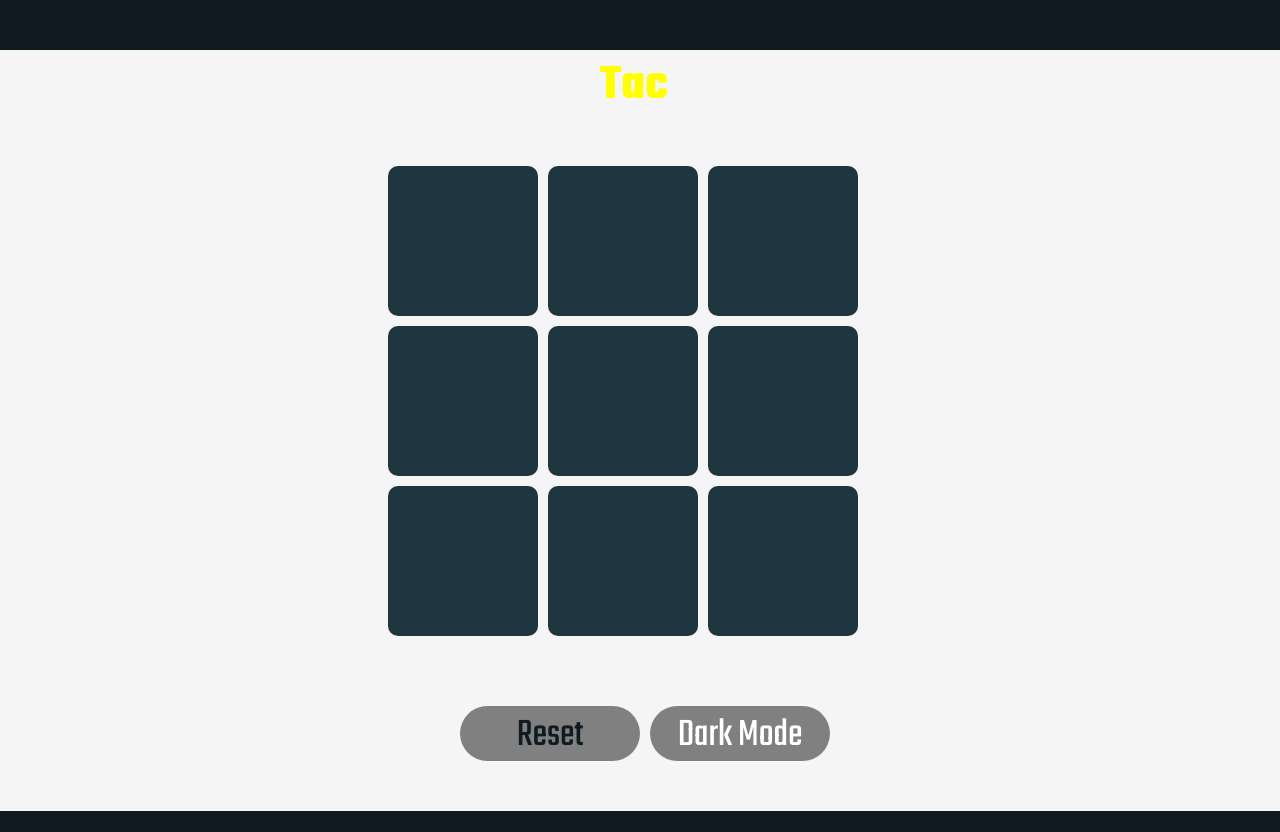
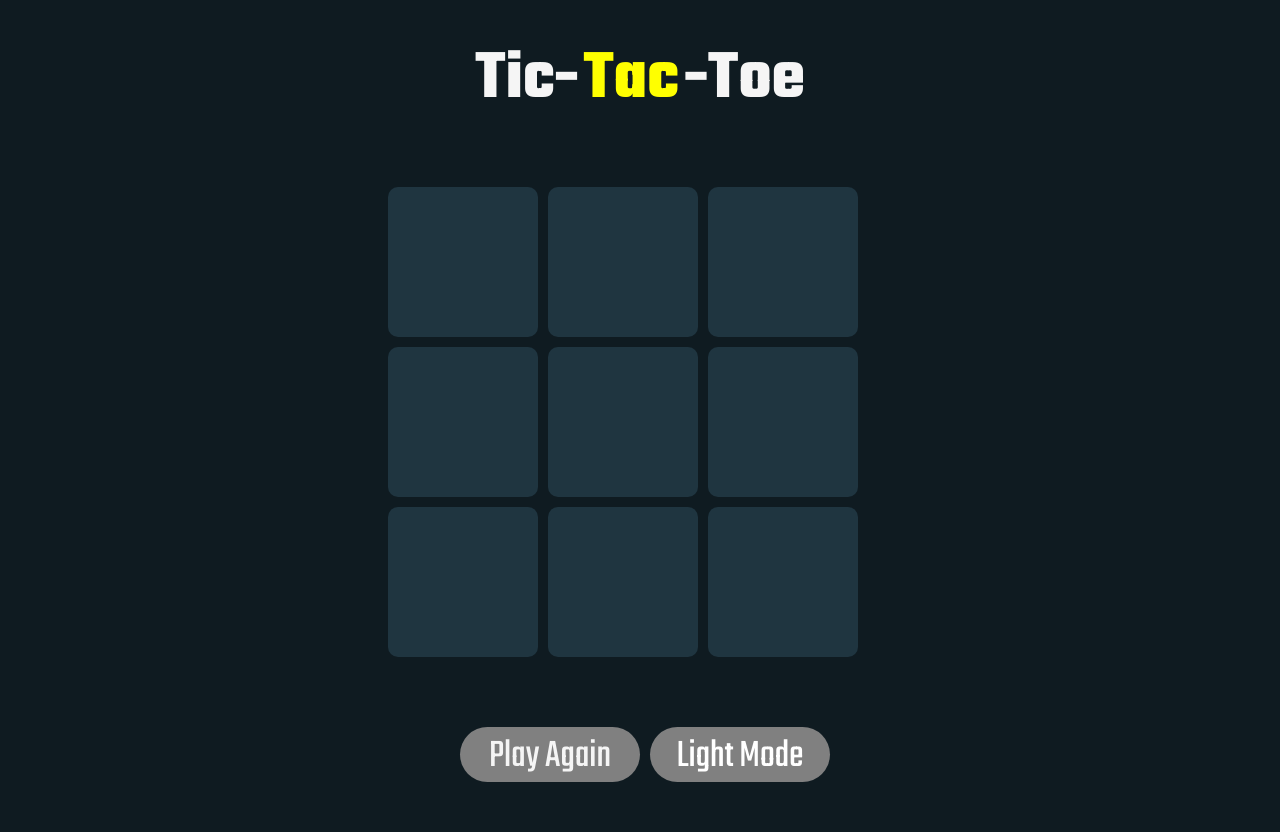
Before and after one commit to aawhan0/tic-tac-toe-game, a React (Create React App) app: page / in a window 1280 px wide. Before the commit the page ends 811 px from the top, so only its background shows below. Built offline with nearby package versions, Linux system fonts and the light colour scheme.

Commit message:
more animations bullshit

```diff
--- a/src/Components/TicTacToe/TicTacToe.css
+++ b/src/Components/TicTacToe/TicTacToe.css
@@ -28,9 +28,9 @@ body {
     font-family: 'Open Sans', 'Poppins', 'Teko', sans-serif;
 }
 .title{
-    margin-top: 50px;
+    margin-top: 30px;
     color: whitesmoke;
-    font-size: 50px;
+    font-size: 70px;
     display: flex;
     justify-content: center;
     align-items: center;
@@ -54,7 +54,7 @@ body {
     border-radius: 50px;
     background-color: grey;
     font-size: 40px;
-    color: #0f1b21;
+    color: whitesmoke;
     margin-top: 50px;
     margin-bottom: 50px;
 
@@ -81,7 +81,9 @@ body {
     height: 500px;
     width: 524px;
     display: flex;
-    margin: auto;
+    margin: auto
+
+
 }
 
 .boxes img{
@@ -99,7 +101,7 @@ body {
 }
 
 .container.light-mode {
-    background-color: whitesmoke;
+    background-color: rgba(245, 245, 245, 0.573);
     color: #0f1b21;
 }
 
--- a/src/Components/TicTacToe/TicTacToe.jsx
+++ b/src/Components/TicTacToe/TicTacToe.jsx
@@ -7,9 +7,11 @@ const TicTacToe = () => {
     const [count, setCount] = useState(0); // Game turn count
     const [lock, setLock] = useState(false); // Lock to prevent further moves after a winner
     const [data, setData] = useState(Array(9).fill("")); // Initialize the grid data with empty strings
-    const [isDarkMode, setIsDarkMode] = useState(false); // State for dark mode
+    const [isDarkMode, setIsDarkMode] = useState(true); // State for dark mode
+    const [isGameOver, setIsGameOver] = useState(false); // State to check if the game is over (to trigger reset)
     const titleRef = useRef(null); // Reference to the title for displaying winner
     const boxRefs = useRef(Array(9).fill(null)); // Array of refs for each box
+    const timeoutRef = useRef(null); // Reference to store timeout ID to clear it later if needed
 
     // Update boxes based on the `data` state
     useEffect(() => {
@@ -20,7 +22,22 @@ const TicTacToe = () => {
                 box.classList.add("imagey");
             }
         });
-    }, [data]); // Run whenever `data` state changes
+
+        // Automatically reset the game if it's over
+        if (isGameOver) {
+            // Trigger the auto-reset with a delay of 5 seconds
+            timeoutRef.current = setTimeout(() => {
+                resetGame();
+            }, 5000); // Reset after 5 seconds
+        }
+
+        // Clean up the timeout when the component unmounts or game ends
+        return () => {
+            if (timeoutRef.current) {
+                clearTimeout(timeoutRef.current); // Clear any existing timeouts
+            }
+        };
+    }, [data, isGameOver]); // Trigger when data or isGameOver changes
 
     const toggle = (e, num) => {
         if (lock || data[num] !== "") {
@@ -39,8 +56,6 @@ const TicTacToe = () => {
         setCount(count + 1); // Increment the turn count
 
         checkWinner(updatedData); // Check for a winner with the updated data
-
-
     };
 
     const checkWinner = (currentData) => {
@@ -61,6 +76,7 @@ const TicTacToe = () => {
         if (!currentData.includes("") && !lock) { // No empty spaces and no winner
             titleRef.current.innerHTML = "Tie"; // Set the title to "Tie"
             titleRef.current.classList.add("tie-message");
+            setIsGameOver(true); // Mark the game as over (tie condition)
         }
     };
 
@@ -69,15 +85,23 @@ const TicTacToe = () => {
         alert(`${winner} wins!`); // Display the winner message
         titleRef.current.innerHTML = `Congratulations: <img src='${winner === "x" ? TTTcross : TTTcircle}'> wins`;
         titleRef.current.classList.add("congratulations-message");
+        setIsGameOver(true); // Mark the game as over (win condition)
     };
 
     const resetGame = () => {
         setLock(false); // Unlock the game
         setData(Array(9).fill("")); // Reset the grid data to empty strings
         titleRef.current.innerHTML = "Tic-<span>Tac</span> -Toe"; // Reset the title
+        titleRef.current.classList.remove("congratulations-message", "tie-message"); // Remove classes
+        titleRef.current.style.color = ""; // Reset the title color to default (use your original color if needed)
+        setCount(0); // Reset the count to 0
+        setIsGameOver(false); // Reset game over state
+        setTimeout(() => {
+            titleRef.current.classList.add("title-animation"); // Add animation class again
+        }, 50);
 
-        setCount(0); // Reset the count to 0
     };
+
     const toggleDarkMode = () => {
         setIsDarkMode((prevMode) => !prevMode);
     };
@@ -103,14 +127,13 @@ const TicTacToe = () => {
                     <div className="boxes" ref={(el) => (boxRefs.current[8] = el)} onClick={(e) => toggle(e, 8)}></div>
                 </div>
             </div>
+
             <div className="button-container">
-            <button className="reset" onClick={resetGame}>Reset</button>
-            <button className="dark-mode-toggle" onClick={toggleDarkMode}>
-                {isDarkMode ? "Light Mode" : "Dark Mode"}
-            </button>
-
+                <button className="reset" onClick={resetGame}>Play Again</button>
+                <button className="dark-mode-toggle" onClick={toggleDarkMode}>
+                    {isDarkMode ? "Light Mode" : "Dark Mode"}
+                </button>
             </div>
-
         </div>
     );
 };
```
